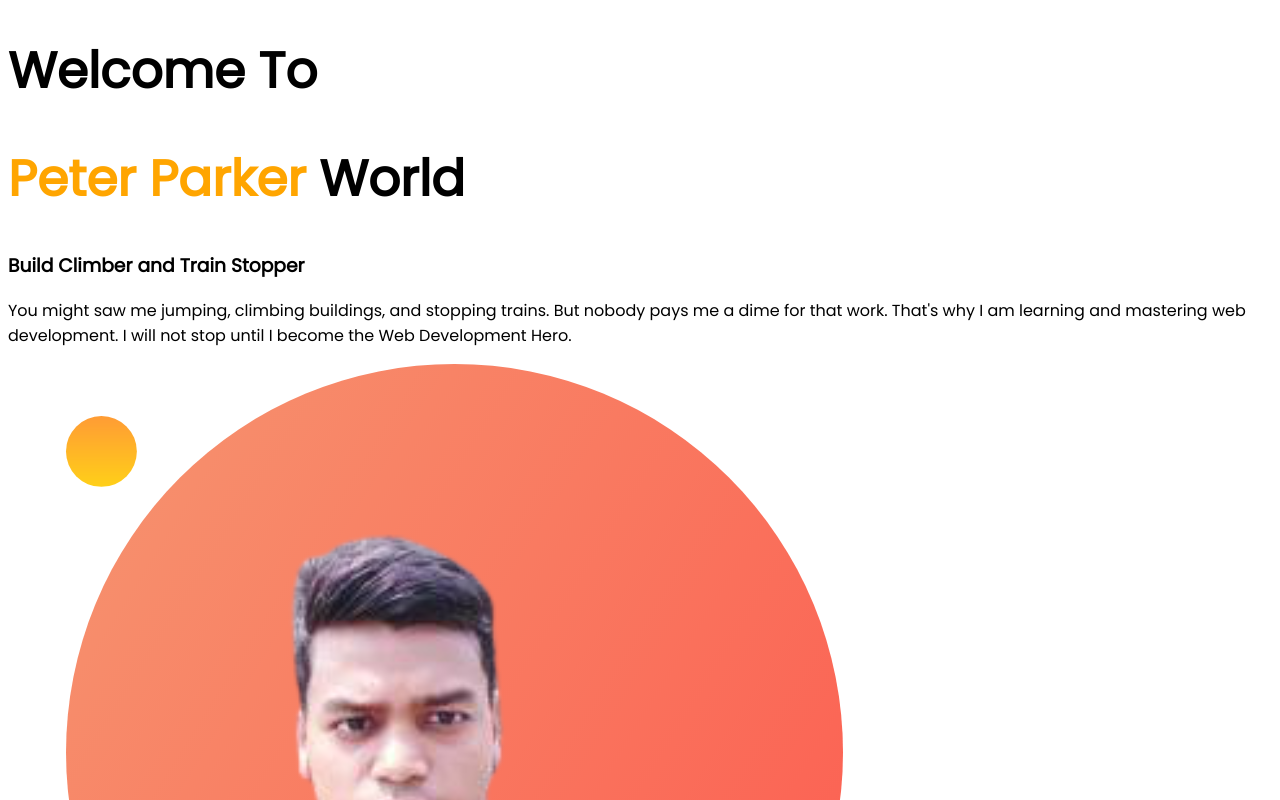
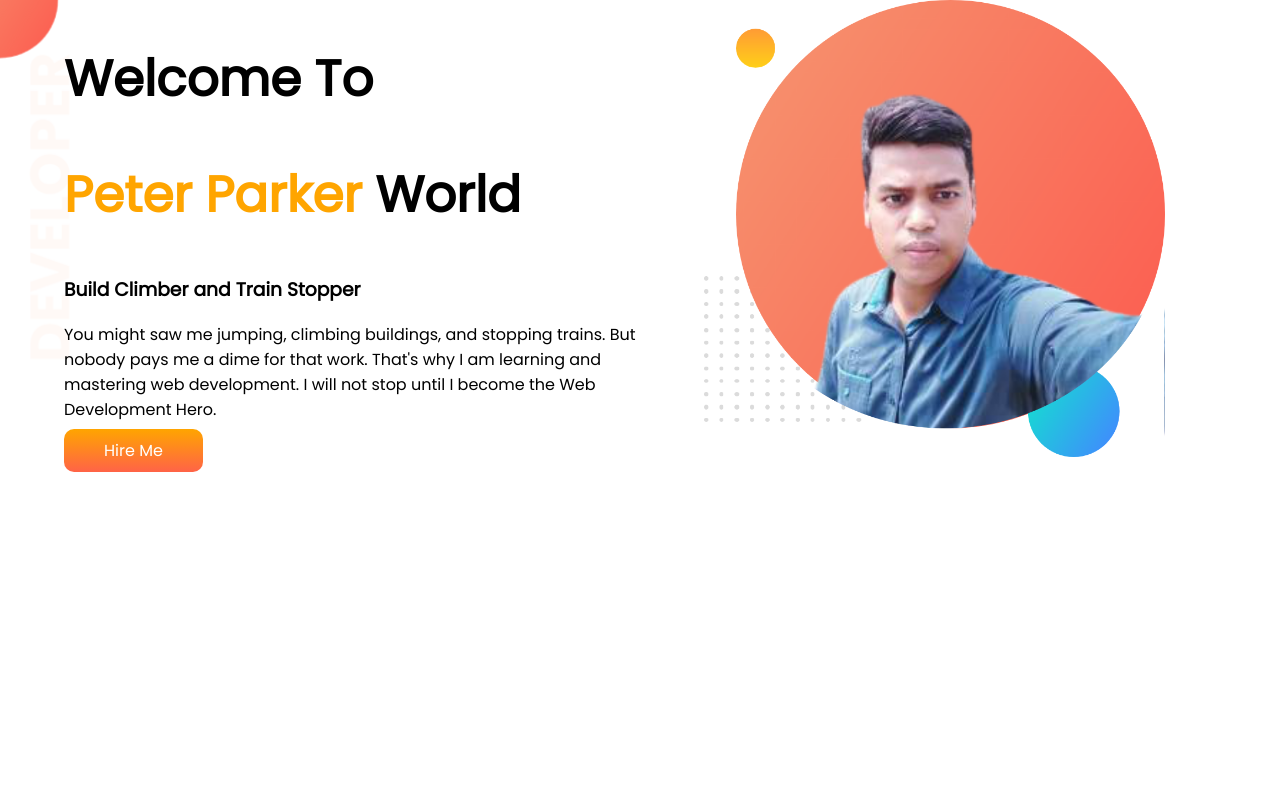
Before and after one commit to Mithon/my-first-web-design-repo, a plain HTML site: page my-first-web-design-repo/index.html in a window 1280 px wide. Shown: the top 800 px of the page. Drawn offline with Linux system fonts and the light colour scheme.

Commit message:
add style code

```diff
--- a/my-first-web-design-repo/index.html
+++ b/my-first-web-design-repo/index.html
@@ -1,5 +1,6 @@
 <!DOCTYPE html>
 <html lang="en">
+
 <head>
     <meta charset="UTF-8">
     <meta http-equiv="X-UA-Compatible" content="IE=edge">
@@ -10,11 +11,25 @@
     <link href="https://fonts.googleapis.com/css2?family=Poppins&display=swap" rel="stylesheet">
     <link rel="stylesheet" href="style.css">
 </head>
+
 <body>
-    <h1 class="hello">Welcome To</h1>
-    <h1><span class="orange-color">Peter Parker</span> World</h1>
-    <h3>Build Climber and Train Stopper</h3>
-    <P>You might saw me jumping, climbing buildings, and stopping trains. But nobody pays me a dime for that work. That's why I am learning and mastering web development. I will not stop until I become the Web Development Hero.</P>
-    <img src="images/my-bg2.png" alt="my pic">
+    <section class="top-banner">
+        <div class="half-width">
+            <h1 class="hello">Welcome To</h1>
+            <h1><span class="orange-color">Peter Parker</span> World</h1>
+            <h3>Build Climber and Train Stopper</h3>
+            <P>You might saw me jumping, climbing buildings, and stopping trains. But nobody pays me a dime for that
+                work.
+                That's why I am learning and mastering web development. I will not stop until I become the Web
+                Development
+                Hero.</P>
+            <a class="link-button" target="_blank" href="https://www.facebook.com/mithon.mallick/">Hire Me</a>
+        </div>
+        <div class="half-width">
+            <img src="images/my-bg2.png" alt="my pic">
+        </div>
+
+    </section>
 </body>
+
 </html>
--- a/my-first-web-design-repo/style.css
+++ b/my-first-web-design-repo/style.css
@@ -1,5 +1,6 @@
 body{
     font-family: 'Poppins', sans-serif;
+    margin: 0;
 }
 h1{
     font-size: 50px;
@@ -8,3 +9,25 @@ h1{
 .orange-color{
     color: orange;
 }
+section{
+    display: flex;
+}
+.half-width{
+    width: 50%;
+    padding-left: 5%;
+}
+.half-width img{
+    width: 80%;
+}
+.link-button{
+    text-decoration: none;
+    background-image: linear-gradient(orange,tomato);
+    color: white;
+    font: 700;
+    padding: 10px 40px;
+    border-radius: 10px;
+}
+.top-banner{
+    background-image: url(images/top-banner.png);
+    background-repeat: no-repeat;
+}
```
